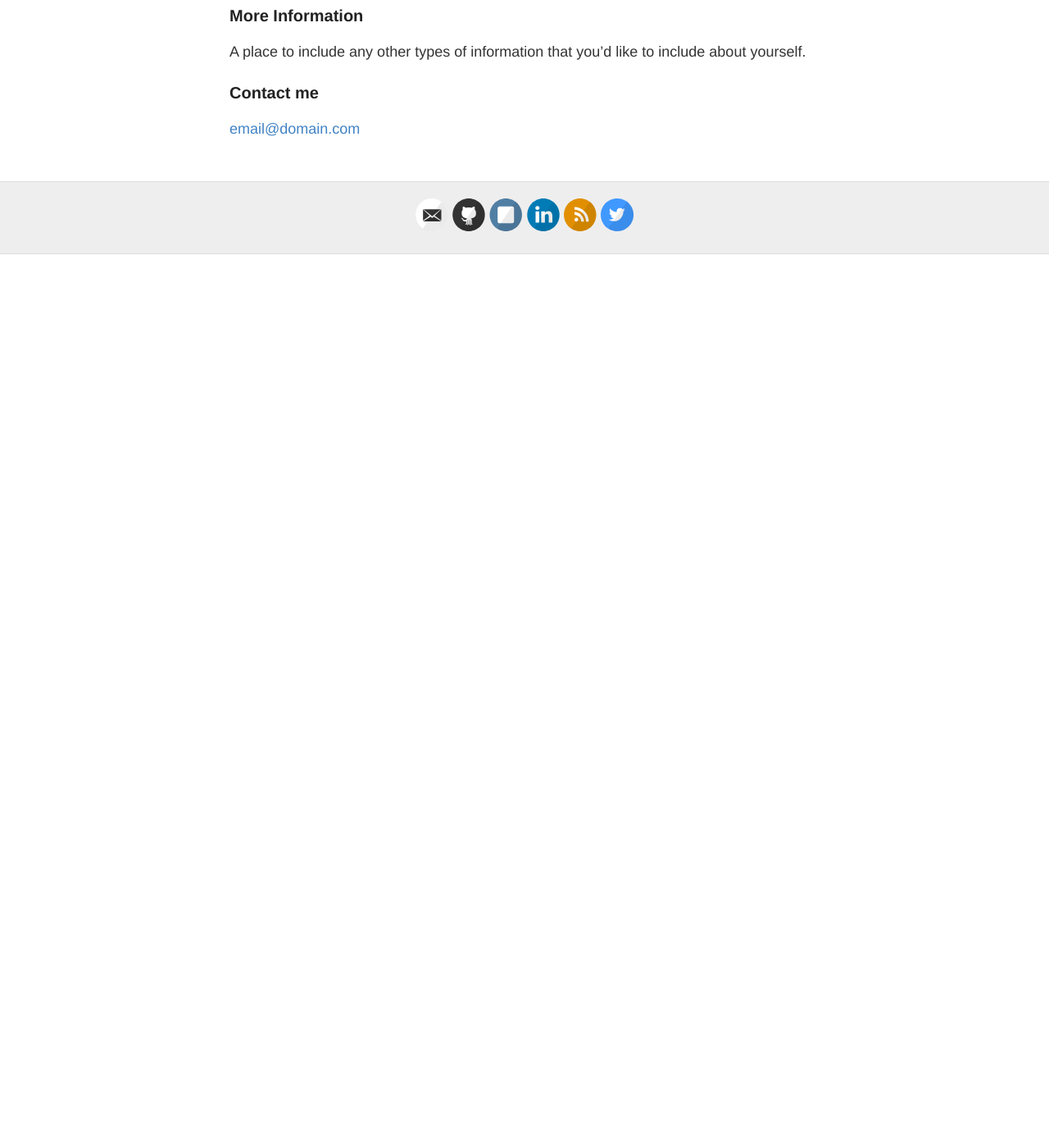
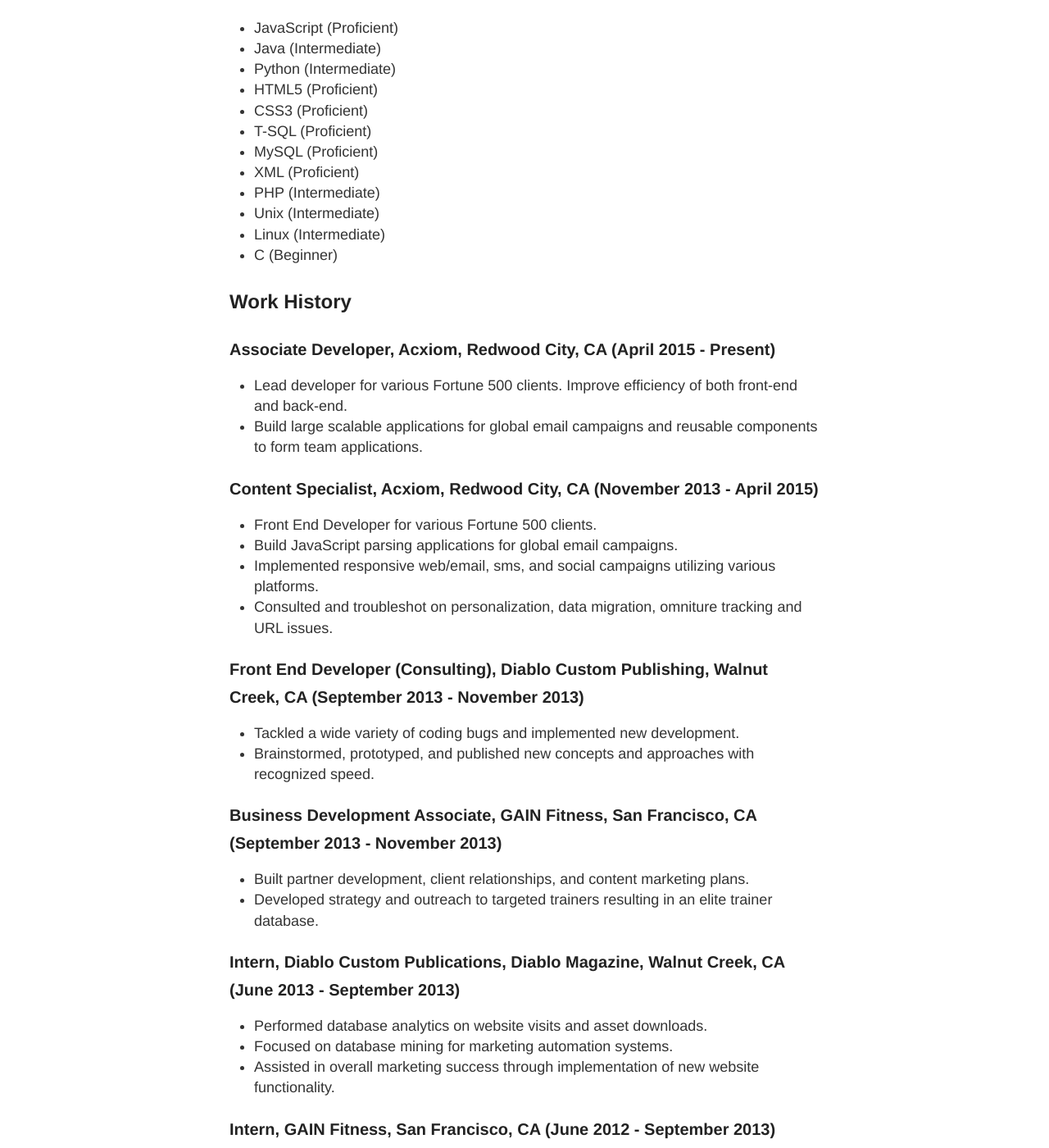
Before and after one commit to HoneyBadger123/jaketarnow.github.io, a Jekyll site: the page built from cv.md, in a window 1280 px wide and 1400 px high, scrolled down 270 px. Shown: the whole window at 82% size. Built offline with Jekyll 4.4.1, drawn with Linux system fonts in a browser that asks for light colours; Markdown is read by kramdown in place of the engine named in the settings; before the commit the page ends 900 px from its top, so only the background shows below that; some of the changed text lies outside the part shown.

Commit message:
Update cv.md

```diff
--- a/cv.md
+++ b/cv.md
@@ -1,15 +1,75 @@
 ---
 layout: page
-title: CV
+title: Curriculum Vitae
 permalink: /cv/
 ---
 
-Some information about you!
+## Technical Proficiencies
+* JavaScript (Proficient)
+* Java (Intermediate)
+* Python (Intermediate)
+* HTML5 (Proficient)
+* CSS3 (Proficient)
+* T-SQL (Proficient)
+* MySQL (Proficient)
+* XML (Proficient)
+* PHP (Intermediate)
+* Unix (Intermediate)
+* Linux (Intermediate)
+* C (Beginner)
 
-### More Information
+## Work History
+### Associate Developer, Acxiom, Redwood City, CA (April 2015 - Present)
+* Lead developer for various Fortune 500 clients. Improve efficiency of both front-end and back-end.
+* Build large scalable applications for global email campaigns and reusable components to form team applications.
 
-A place to include any other types of information that you'd like to include about yourself.
+### Content Specialist, Acxiom, Redwood City, CA (November 2013 - April 2015)
+* Front End Developer for various Fortune 500 clients.
+* Build JavaScript parsing applications for global email campaigns.
+* Implemented responsive web/email, sms, and social campaigns utilizing various platforms.
+* Consulted and troubleshot on personalization, data migration, omniture tracking and URL issues.
 
-### Contact me
+### Front End Developer (Consulting), Diablo Custom Publishing, Walnut Creek, CA (September 2013 - November 2013)
+* Tackled a wide variety of coding bugs and implemented new development.
+* Brainstormed, prototyped, and published new concepts and approaches with recognized speed.
 
-[email@domain.com](mailto:email@domain.com)
+### Business Development Associate, GAIN Fitness, San Francisco, CA (September 2013 - November 2013)
+* Built partner development, client relationships, and content marketing plans.
+* Developed strategy and outreach to targeted trainers resulting in an elite trainer database.
+
+### Intern, Diablo Custom Publications, Diablo Magazine, Walnut Creek, CA (June 2013 - September 2013)
+* Performed database analytics on website visits and asset downloads.
+* Focused on database mining for marketing automation systems.
+* Assisted in overall marketing success through implementation of new website functionality.
+
+### Intern, GAIN Fitness, San Francisco, CA (June 2012 - September 2013)
+* Designed multimedia and web development for the product and company.
+* Produced and edited various social media videos and revamped company blog.
+* Aided in trainer and partner research.
+
+### SMI Web Programmer, Marquette University, Milwaukee, WI (September 2011 - May 2013)
+* Created, updated, and maintained the various student media websites for Marquette University.
+
+
+## Education
+### University of San Francisco, San Francisco, CA
+Masters in Computer Science, Expected 2017
+_Relevant Coursework_
+Principles of Software Development, Graduate Algorithms
+
+### Marquette University, Milwaukee, WI
+Bachelor of Arts Degree, May 2013
+Major: Broadcast and Electronic Communication, Minors: Information Technology and Italian
+_Relevant Coursework_
+Introduction to Information Technology, Web-Based Applications, Business Application Development, Systems Analysis and Design, Database Management, Program Development, Business Applications, Media Law, and Visual Communication
+
+
+## Activities & Involvement
+### President-Marquette Club Water Polo, Milwaukee, WI (April 2012- May 2013)
+* Keep in contact with CWPA, organize and plan events, maintain a budget, coach practices, uphold rules and regulations.
+
+### Database Project for Pan African Community Association, Milwaukee, WI (September 2011-December 2011)
+* Created and implemented a database to help maintain and keep track of donations and in-building duties throughout the company.
+
+### Webmaster, Sigma Chi Fraternity, Milwaukee, WI (May 2011-May 2013)
+* Design and maintain the fraternity’s website.
```
